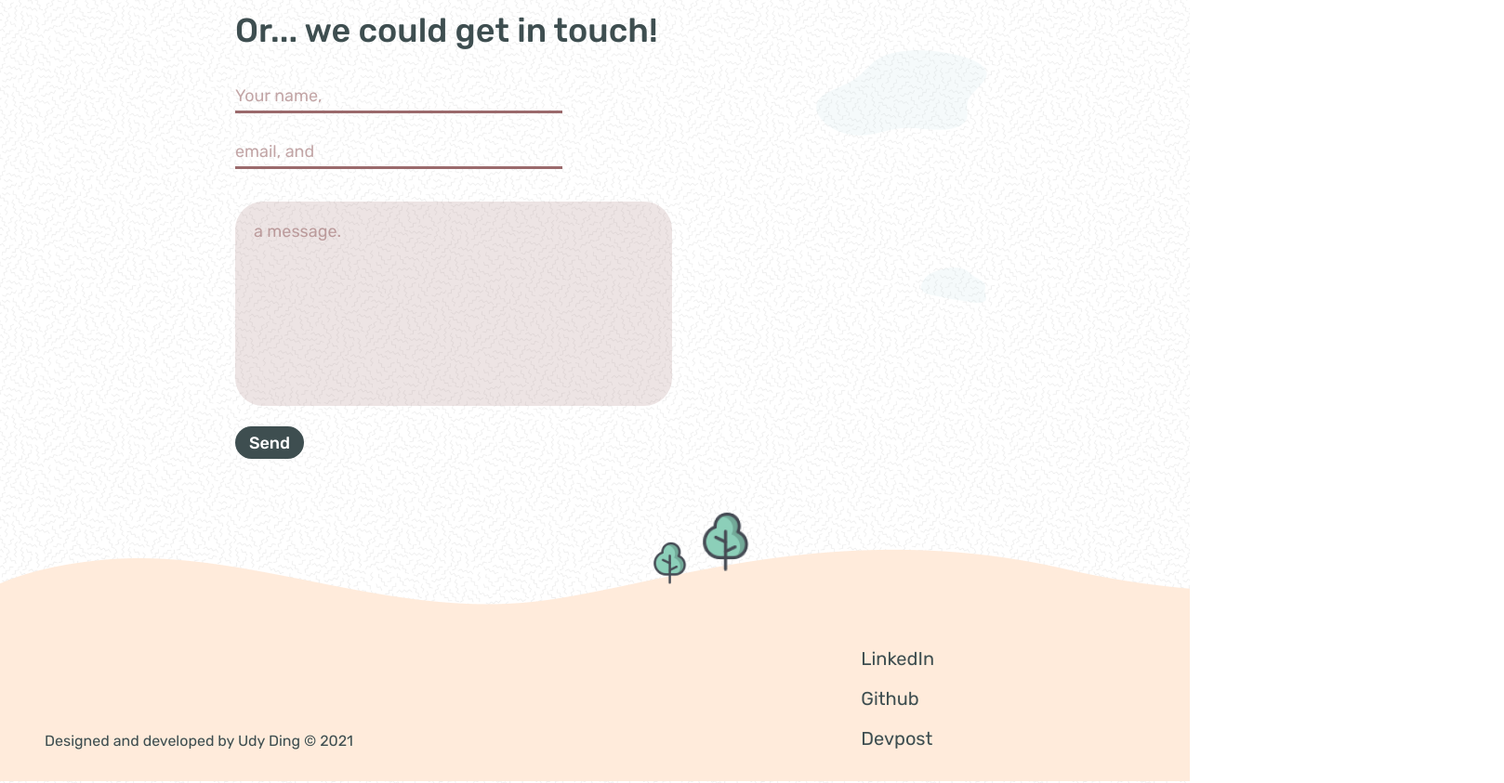
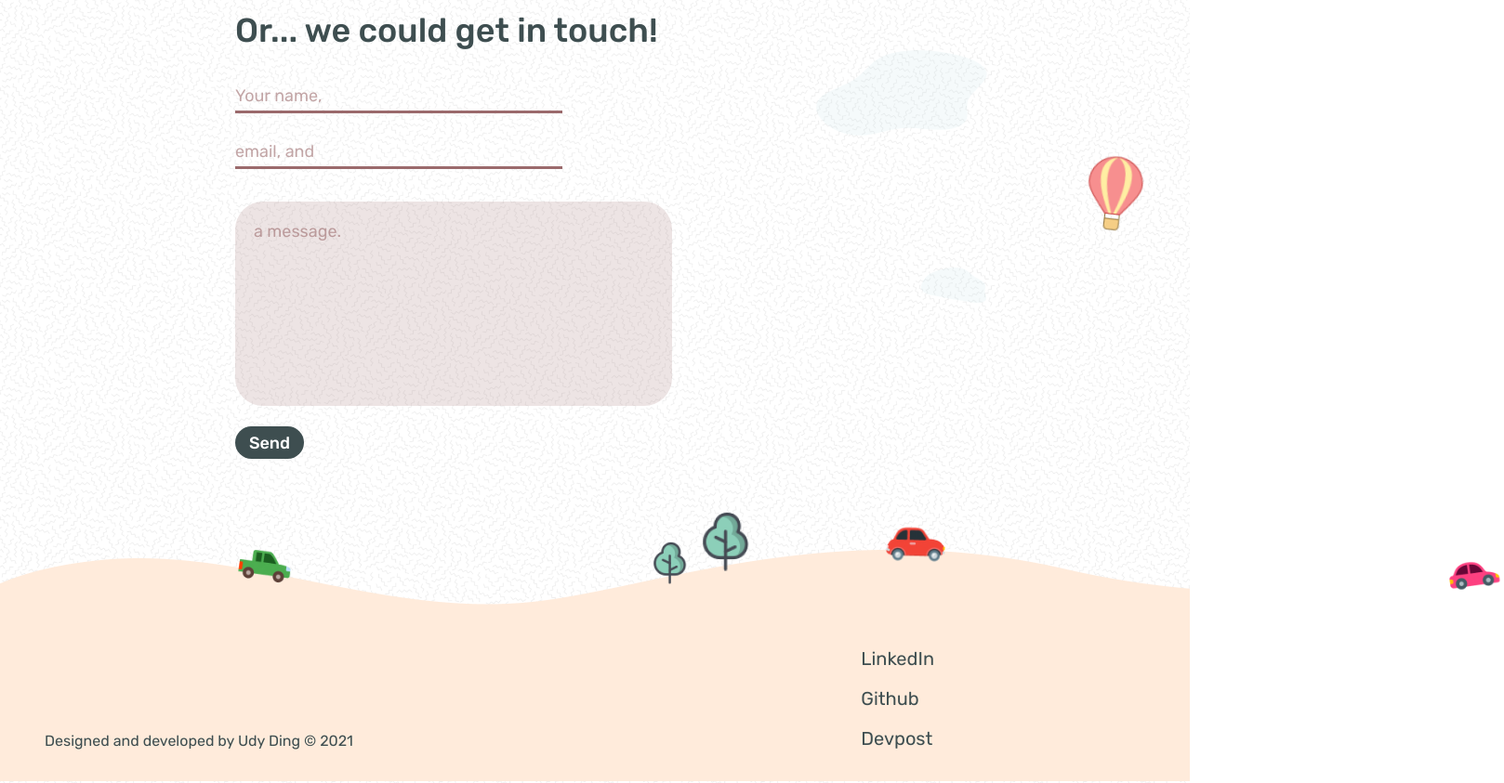
Before and after one commit to udyding/personal-website, a React app: page / in a window 1280 px wide. Shown: the part 4619-5462 px from the top of the page at 93% size, 1618 px wide, since content can reach past the window. Built offline with nearby package versions, Linux system fonts and the light colour scheme.

Commit message:
finished all static

```diff
--- a/src/components/App.js
+++ b/src/components/App.js
@@ -15,7 +15,10 @@ import ccSS from "../assets/ccSS.png";
 import inclusifySS from "../assets/inclusifySS.png";
 import scSS from "../assets/scSS.png";
 import Project from "./Project";
-import landscape from "../assets/staticGround.png";
+import balloon from "../assets/Balloon.png";
+import truck from "../assets/truck.png";
+import redCar from "../assets/redCar.png";
+import pinkCar from "../assets/pinkCar.png";
 
 function App() {
   let skills = [
@@ -177,6 +180,7 @@ function App() {
       <div className={styles.contactFooterWrapper}>
         <div className={styles.contact}>
           <h1>Or... we could get in touch!</h1>
+          <img className={styles.balloon} src={balloon} alt="balloon" />
           <form>
             <div className={styles.input}>
               <input type="text" id="name" placeholder="Your name," />
@@ -185,7 +189,26 @@ function App() {
               <input type="submit" value="Send" />
             </div>
           </form>
+          <img
+            className={styles.car}
+            style={{ marginTop: "82px" }}
+            src={truck}
+            alt="truck"
+          />
+          <img
+            className={styles.car}
+            style={{ marginTop: "63px", marginLeft: "700px" }}
+            src={redCar}
+            alt="red"
+          />
+          <img
+            className={styles.car}
+            style={{ marginTop: "98px", marginLeft: "1300px" }}
+            src={pinkCar}
+            alt="pink"
+          />
         </div>
+
         <div className={styles.footer}>
           <div
             style={{
--- a/src/components/App.module.css
+++ b/src/components/App.module.css
@@ -164,12 +164,6 @@ input[type="submit"] {
   border-radius: 30px;
 }
 
-.landscape {
-  position: relative;
-  width: 100%;
-  height: 100%;
-}
-
 .footer {
   width: 100vw;
   display: flex;
@@ -191,3 +185,15 @@ input[type="submit"] {
   text-decoration: none;
   font-size: 20px;
 }
+
+.balloon {
+  margin-left: 900px;
+  margin-top: 80px;
+  width: 92px;
+  position: absolute;
+}
+
+.car {
+  width: 65px;
+  position: absolute;
+}
```
Also changed, not shown: src/assets/Balloon.png (added), src/assets/pinkCar.png (added), src/assets/redCar.png (added), src/assets/truck.png (added).
